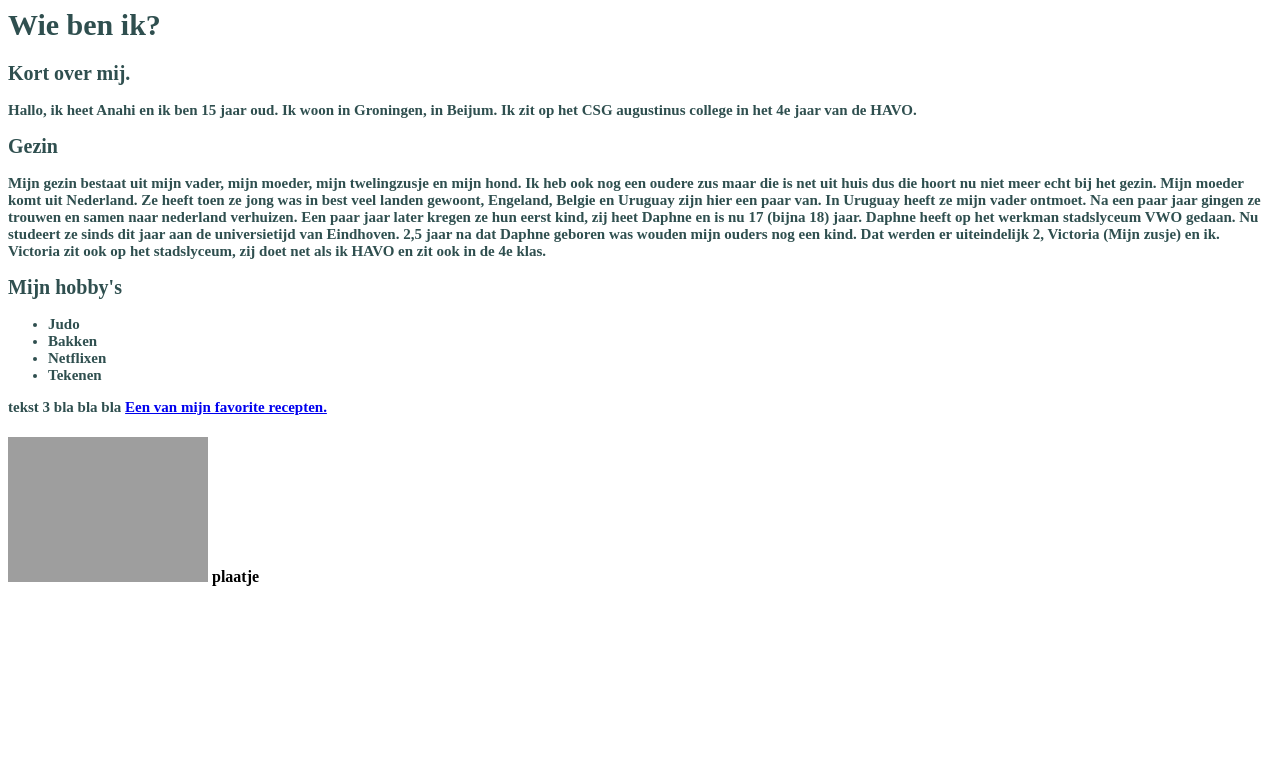
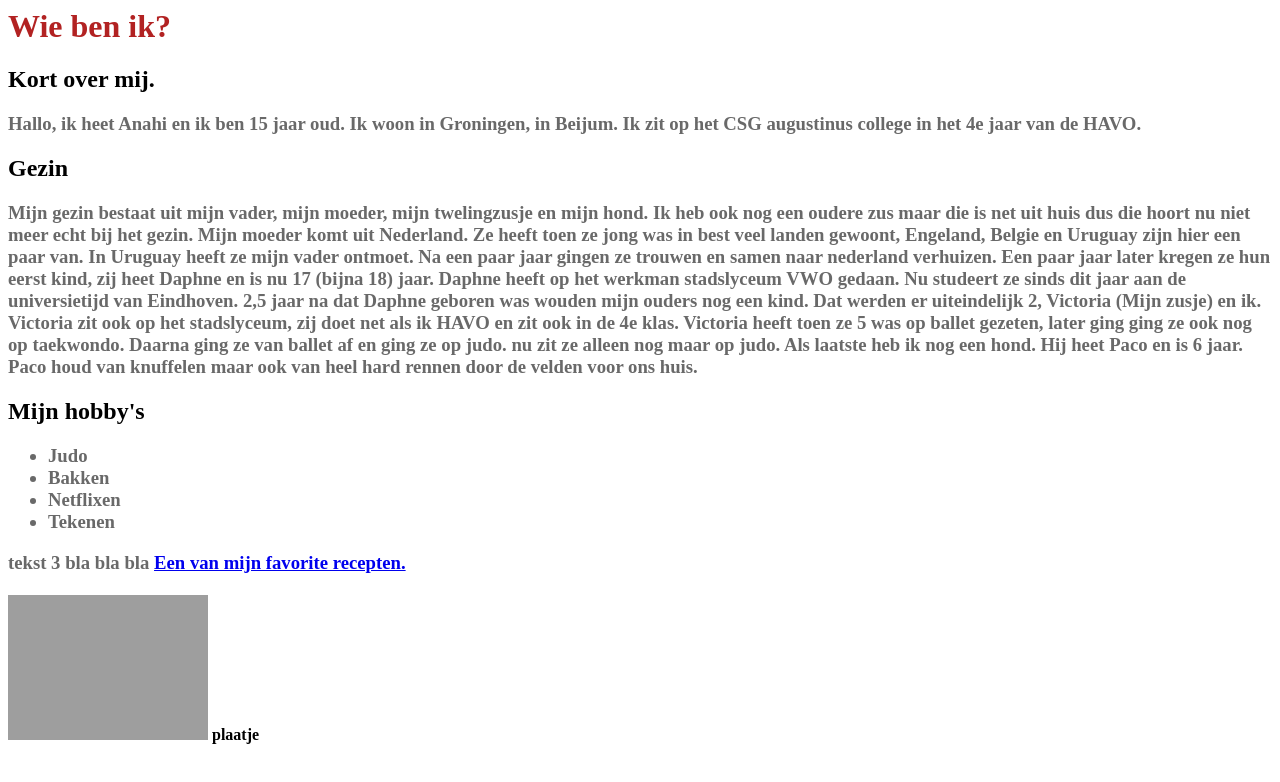
Before and after one commit to AnahiMoguella/wie-ben-ik, a plain HTML site: page TO/index.html in a window 1280 px wide. Drawn offline with Linux system fonts and the light colour scheme; grey boxes are pictures that could not be loaded.

Commit message:
meer tekst

```diff
--- a/TO/CSS/stijl.css
+++ b/TO/CSS/stijl.css
@@ -1,11 +1,9 @@
 h1 {
-    color: darkslategrey; font-size: 30px;
+  color: firebrick;
 }
-
 h2 {
-    color: darkslategray; font-size: 20px;
+   color: black;
 }
-
 h3 {
-    color: darkslategrey; font-size: 15px;
+   color: dimgray;
 }
--- a/TO/index.html
+++ b/TO/index.html
@@ -25,6 +25,9 @@
          zij heet Daphne en is nu 17 (bijna 18) jaar. Daphne heeft op het werkman stadslyceum VWO gedaan. Nu studeert ze sinds dit jaar aan de universietijd van Eindhoven.
          2,5 jaar na dat Daphne geboren was wouden mijn ouders nog een kind. Dat werden er uiteindelijk 2, Victoria (Mijn zusje) en ik.
          Victoria zit ook op het stadslyceum, zij doet net als ik HAVO en zit ook in de 4e klas.
+         Victoria heeft toen ze 5 was op ballet gezeten, later ging ging ze ook nog op taekwondo. Daarna ging ze van ballet af en ging ze op judo. nu zit ze alleen nog maar op judo.
+         Als laatste heb ik nog een hond. Hij heet Paco en is 6 jaar. Paco houd van knuffelen maar ook van heel hard rennen door de velden voor ons huis.
+
       </h3>
     <h2>
        Mijn hobby's
```
